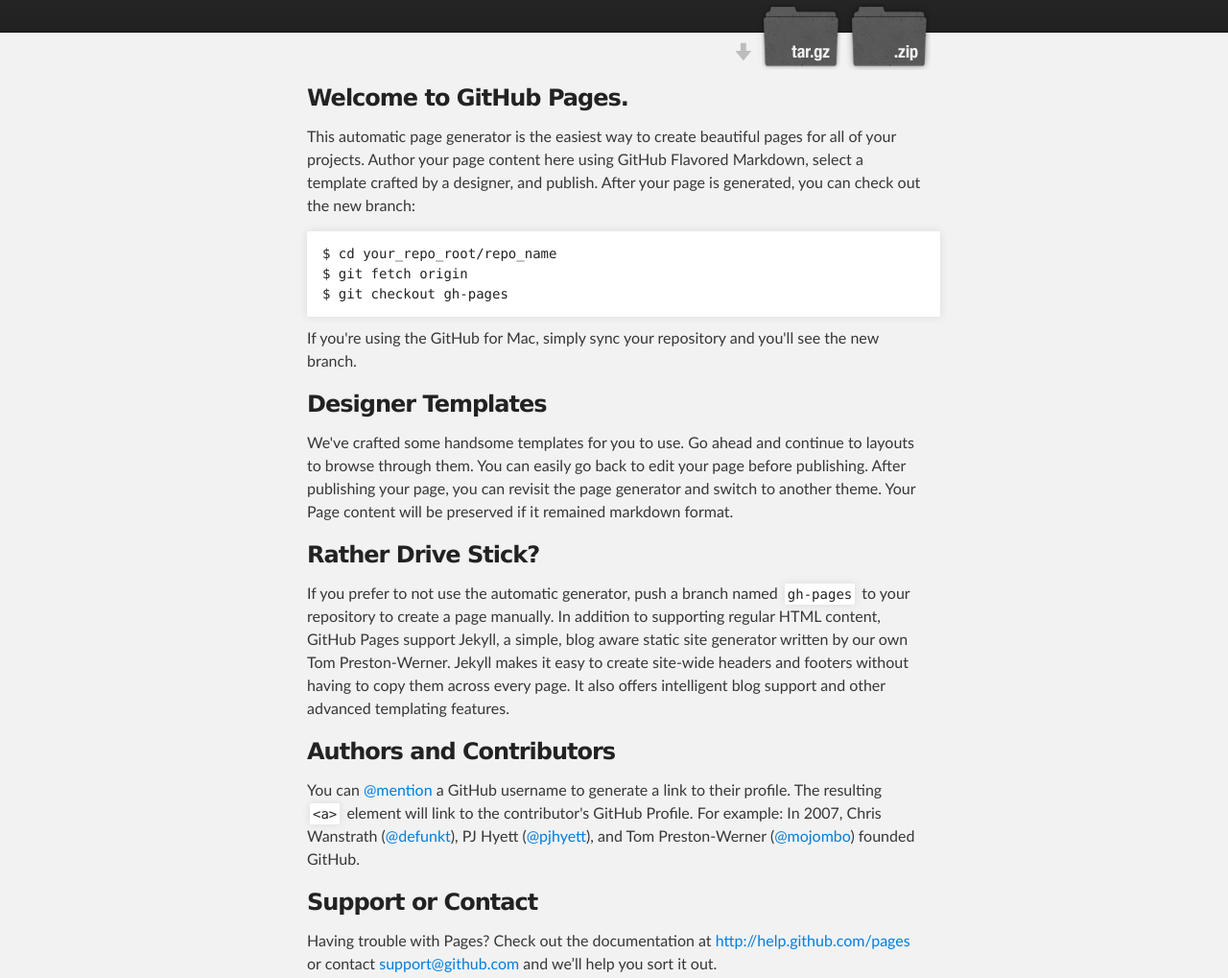
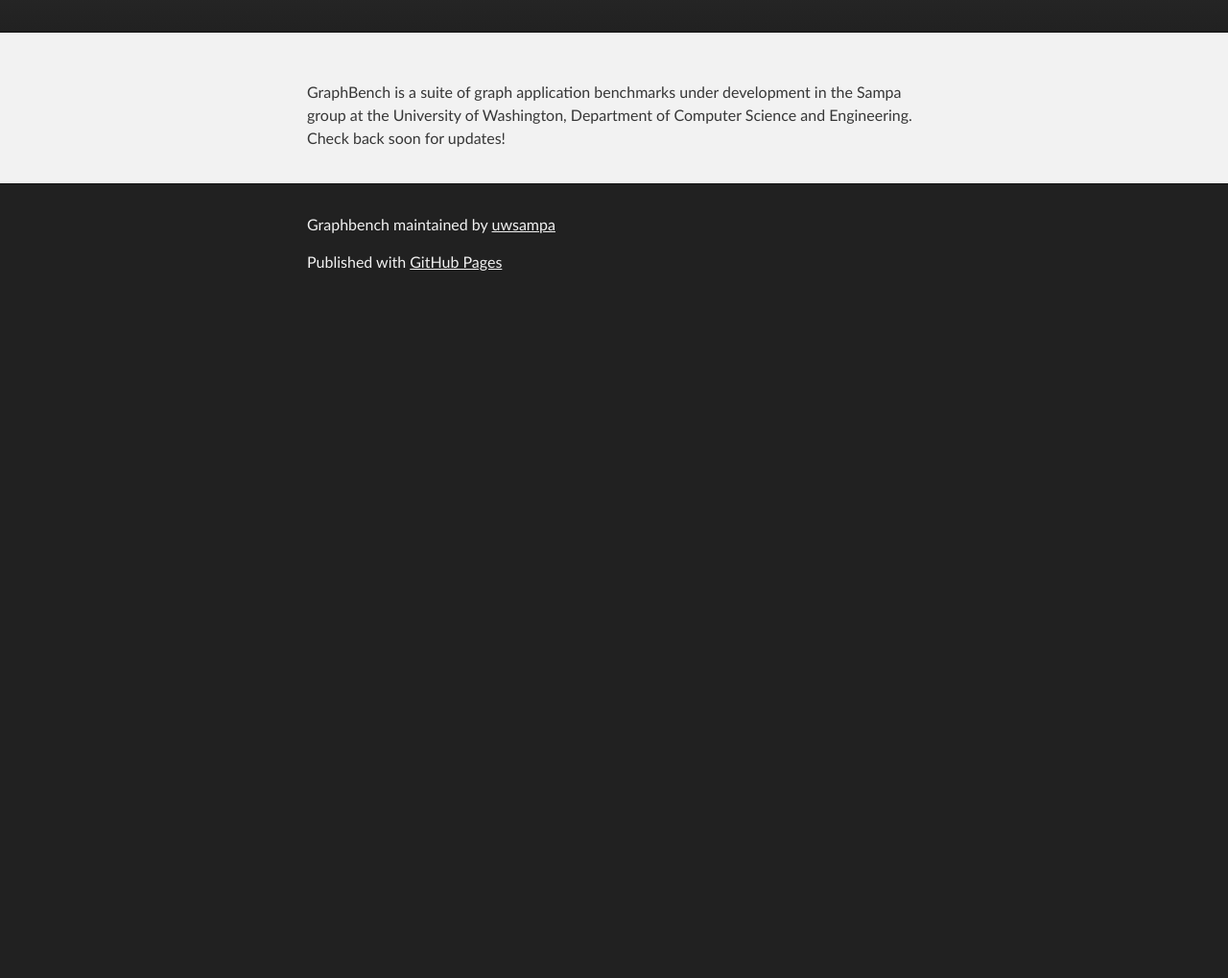
Before and after one commit to uwsampa/graphbench, a plain HTML site: page index.html in a window 1280 px wide. Shown: the part 176-1195 px from the top of the page at 96% size. After the commit the page ends 800 px from the top, so only its background shows below. Drawn offline with Linux system fonts and the light colour scheme.

Commit message:
pare down main page for now so we can get the domain name stuff worked out.

```diff
--- a/index.html
+++ b/index.html
@@ -4,11 +4,11 @@
   <head>
     <meta charset='utf-8' />
     <meta http-equiv="X-UA-Compatible" content="chrome=1" />
-    <meta name="description" content="Graphbench : A graph application benchmark suite" />
+    <meta name="description" content="GraphBench : A graph application benchmark suite" />
 
     <link rel="stylesheet" type="text/css" media="screen" href="stylesheets/stylesheet.css">
 
-    <title>Graphbench</title>
+    <title>GraphBench</title>
   </head>
 
   <body>
@@ -21,47 +21,20 @@
           <h1 id="project_title">Graphbench</h1>
           <h2 id="project_tagline">A graph application benchmark suite</h2>
 
-            <section id="downloads">
-              <a class="zip_download_link" href="https://github.com/uwsampa/graphbench/zipball/master">Download this project as a .zip file</a>
-              <a class="tar_download_link" href="https://github.com/uwsampa/graphbench/tarball/master">Download this project as a tar.gz file</a>
-            </section>
+            <!-- <section id="downloads"> -->
+            <!--   <a class="zip_download_link" href="https://github.com/uwsampa/graphbench/zipball/master">Download this project as a .zip file</a> -->
+            <!--   <a class="tar_download_link" href="https://github.com/uwsampa/graphbench/tarball/master">Download this project as a tar.gz file</a> -->
+            <!-- </section> -->
         </header>
     </div>
 
     <!-- MAIN CONTENT -->
     <div id="main_content_wrap" class="outer">
       <section id="main_content" class="inner">
-        <h3>
-<a name="welcome-to-github-pages" class="anchor" href="#welcome-to-github-pages"><span class="octicon octicon-link"></span></a>Welcome to GitHub Pages.</h3>
-
-<p>This automatic page generator is the easiest way to create beautiful pages for all of your projects. Author your page content here using GitHub Flavored Markdown, select a template crafted by a designer, and publish. After your page is generated, you can check out the new branch:</p>
-
-<pre><code>$ cd your_repo_root/repo_name
-$ git fetch origin
-$ git checkout gh-pages
-</code></pre>
-
-<p>If you're using the GitHub for Mac, simply sync your repository and you'll see the new branch.</p>
-
-<h3>
-<a name="designer-templates" class="anchor" href="#designer-templates"><span class="octicon octicon-link"></span></a>Designer Templates</h3>
-
-<p>We've crafted some handsome templates for you to use. Go ahead and continue to layouts to browse through them. You can easily go back to edit your page before publishing. After publishing your page, you can revisit the page generator and switch to another theme. Your Page content will be preserved if it remained markdown format.</p>
-
-<h3>
-<a name="rather-drive-stick" class="anchor" href="#rather-drive-stick"><span class="octicon octicon-link"></span></a>Rather Drive Stick?</h3>
-
-<p>If you prefer to not use the automatic generator, push a branch named <code>gh-pages</code> to your repository to create a page manually. In addition to supporting regular HTML content, GitHub Pages support Jekyll, a simple, blog aware static site generator written by our own Tom Preston-Werner. Jekyll makes it easy to create site-wide headers and footers without having to copy them across every page. It also offers intelligent blog support and other advanced templating features.</p>
-
-<h3>
-<a name="authors-and-contributors" class="anchor" href="#authors-and-contributors"><span class="octicon octicon-link"></span></a>Authors and Contributors</h3>
-
-<p>You can <a href="https://github.com/blog/821" class="user-mention">@mention</a> a GitHub username to generate a link to their profile. The resulting <code>&lt;a&gt;</code> element will link to the contributor's GitHub Profile. For example: In 2007, Chris Wanstrath (<a href="https://github.com/defunkt" class="user-mention">@defunkt</a>), PJ Hyett (<a href="https://github.com/pjhyett" class="user-mention">@pjhyett</a>), and Tom Preston-Werner (<a href="https://github.com/mojombo" class="user-mention">@mojombo</a>) founded GitHub.</p>
-
-<h3>
-<a name="support-or-contact" class="anchor" href="#support-or-contact"><span class="octicon octicon-link"></span></a>Support or Contact</h3>
-
-<p>Having trouble with Pages? Check out the documentation at <a href="http://help.github.com/pages">http://help.github.com/pages</a> or contact <a href="mailto:support@github.com">support@github.com</a> and we’ll help you sort it out.</p>
+        <p>GraphBench is a suite of graph application benchmarks
+        under development in the Sampa group at the University of
+        Washington, Department of Computer Science and
+        Engineering. Check back soon for updates!</p>
       </section>
     </div>
 
```
